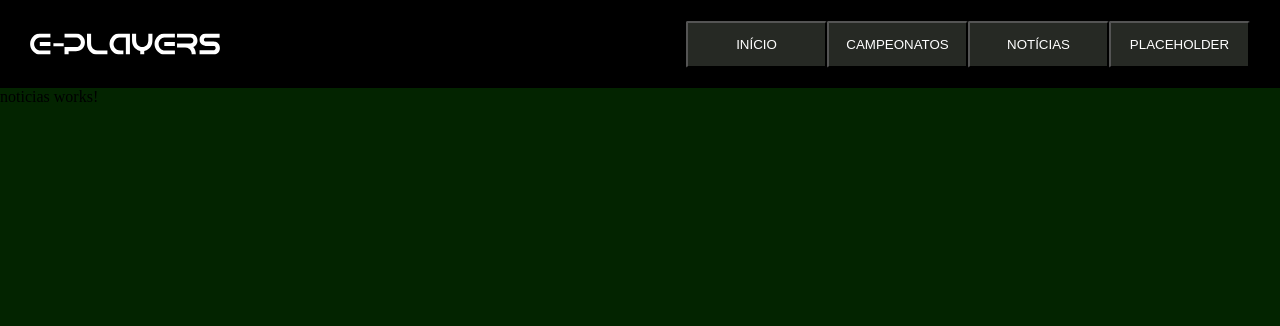
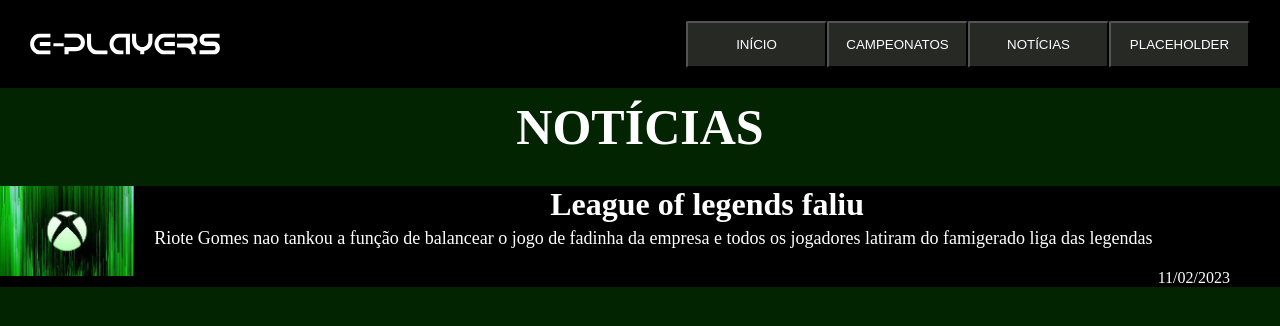
Before and after one commit to AliceCamposDev/Eplayer-refatorando, an Angular app: page /noticias in a window 1280 px wide. Shown: the top 326 px of the page. Built offline with nearby package versions, Linux system fonts and the light colour scheme.

Commit message:
card de noticias

```diff
--- a/db.json
+++ b/db.json
@@ -18,6 +18,8 @@
       "titulo": "league of legends faliu",
       "descricao": "riot nao tankou a função de balancear o jogo e todos os jogadores kitaram pra ir jogar outros jogos",
       "imagem": "lolFaliu.png",
+      "data": "11/02/2023",
+      "link":"https://radiojornal.ne10.uol.com.br/noticia/tecnologia/2023/01/15159521-league-of-legends-fora-do-ar-confira-servidor-do-lol-br-e-como-se-conectar-a-fila-de-login.html",
       "id": 1
     }
   ]
--- a/src/app/app-routing.module.ts
+++ b/src/app/app-routing.module.ts
@@ -7,6 +7,9 @@ import {CampeonatosComponent} from './views/campeonatos/campeonatos.component';
 import {NoticiasComponent} from './views/noticias/noticias.component';
 
 const routes: Routes = [
+  //index (não sei se é ok fazer assim mas funciona)
+  {path: '', component: InicioComponent},
+
   {path: 'login', component: LoginComponent},
   {path: 'inicio', component: InicioComponent},
   {path: 'campeonatos', component: CampeonatosComponent},
--- a/src/app/app.module.ts
+++ b/src/app/app.module.ts
@@ -11,6 +11,7 @@ import { GamesNavComponent } from './templates/games-nav/games-nav.component';
 import { CampeonatosComponent } from './views/campeonatos/campeonatos.component';
 import { FooterComponent } from './templates/footer/footer.component';
 import { NoticiasComponent } from './views/noticias/noticias.component';
+import { CardNoticiasComponent } from './templates/card-noticias/card-noticias.component';
 
 @NgModule({
   declarations: [
@@ -22,7 +23,8 @@ import { NoticiasComponent } from './views/noticias/noticias.component';
     GamesNavComponent,
     CampeonatosComponent,
     FooterComponent,
-    NoticiasComponent
+    NoticiasComponent,
+    CardNoticiasComponent
   ],
   imports: [
     BrowserModule,
--- a/src/app/templates/banner/banner.component.ts
+++ b/src/app/templates/banner/banner.component.ts
@@ -17,7 +17,7 @@ export class BannerComponent {
     const bannerRightArrow = (document.getElementById("bannerRightArrow") as HTMLInputElement | null);
 
     mudarSlideDireita();
-    setInterval(mudarSlideDireita, 5000);
+    setInterval(mudarSlideDireita, 7000);
     /*//TODO: resetar timer se botão clicado*/
 
     bannerLeftArrow?.addEventListener("click",mudarSlideEsquerda);
--- /dev/null
+++ b/src/app/templates/card-noticias/card-noticias.component.css
@@ -0,0 +1,37 @@
+*{
+    text-decoration: none;
+}
+.noticiaBox{
+    background-color: black;
+    display: flex;
+}
+.texto{
+    width: 100%;
+    color: white;
+    display: flex;
+    flex-direction: column;
+}
+.imagem{
+    background-color: aqua;
+    width: 150px;
+    height: 90px;
+
+}
+.titulo{
+    margin-bottom: 5px;
+    align-items: center;
+    text-align: center;
+}
+img {
+    width: 100%;
+    height: 100%;
+}
+.descricao{
+    margin-left: 20px;
+    font-size: large;
+}
+.data{
+    text-align: right;
+    margin-top: 20px;
+    margin-right: 50px;
+}
--- /dev/null
+++ b/src/app/templates/card-noticias/card-noticias.component.html
@@ -0,0 +1,13 @@
+<a
+    href="https://radiojornal.ne10.uol.com.br/noticia/tecnologia/2023/01/15159521-league-of-legends-fora-do-ar-confira-servidor-do-lol-br-e-como-se-conectar-a-fila-de-login.html" target="_blank">
+    <div class="noticiaBox">
+        <div class="imagem">
+            <img src="../../../assets/img/xboxNoticia.jpg" alt="">
+        </div>
+        <div class="texto">
+            <h1 class="titulo">League of legends faliu</h1>
+            <p class="descricao">Riote Gomes nao tankou a função de balancear o jogo de fadinha da empresa e todos os jogadores latiram do famigerado liga das legendas</p>
+            <p class="data">11/02/2023</p>
+        </div>
+    </div>
+</a>
--- a/src/app/views/noticias/noticias.component.css
+++ b/src/app/views/noticias/noticias.component.css
@@ -0,0 +1,13 @@
+.page{
+    display: flex;
+    flex-direction: column;
+    align-items: left;
+    justify-content: center;
+}
+h1{
+    color: white;
+    text-align: center;
+    font-size: 50px;
+    margin-top: 10px;
+    margin-bottom: 30px;
+}
--- a/src/app/views/noticias/noticias.component.html
+++ b/src/app/views/noticias/noticias.component.html
@@ -1 +1,6 @@
-<p>noticias works!</p>
+<div class ="page">
+    <h1>NOTÍCIAS</h1>
+    <div>
+        <app-card-noticias></app-card-noticias>
+    </div>
+</div>
```
Also changed, not shown: src/app/templates/card-noticias/card-noticias.component.ts (added, +10 -0 lines), src/assets/img/xboxNoticia.jpg (added), 1 other file (tests, documents, lock files or other folders).
